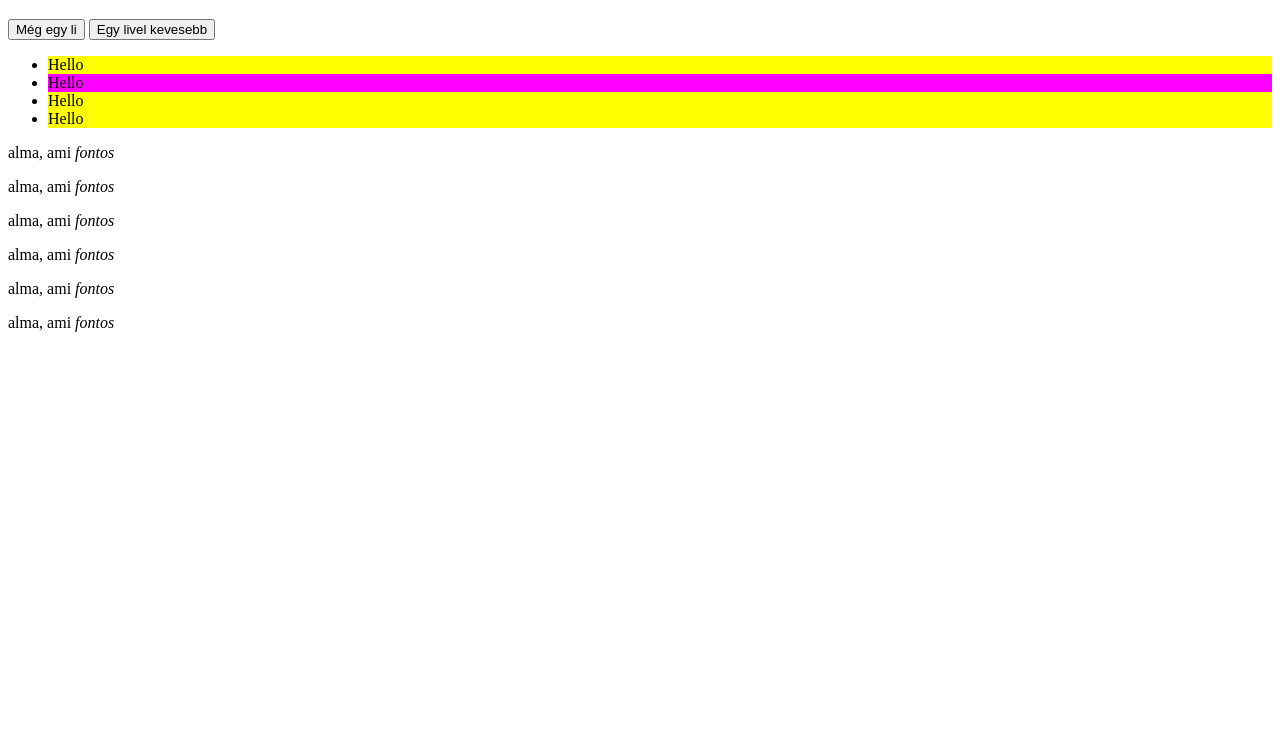
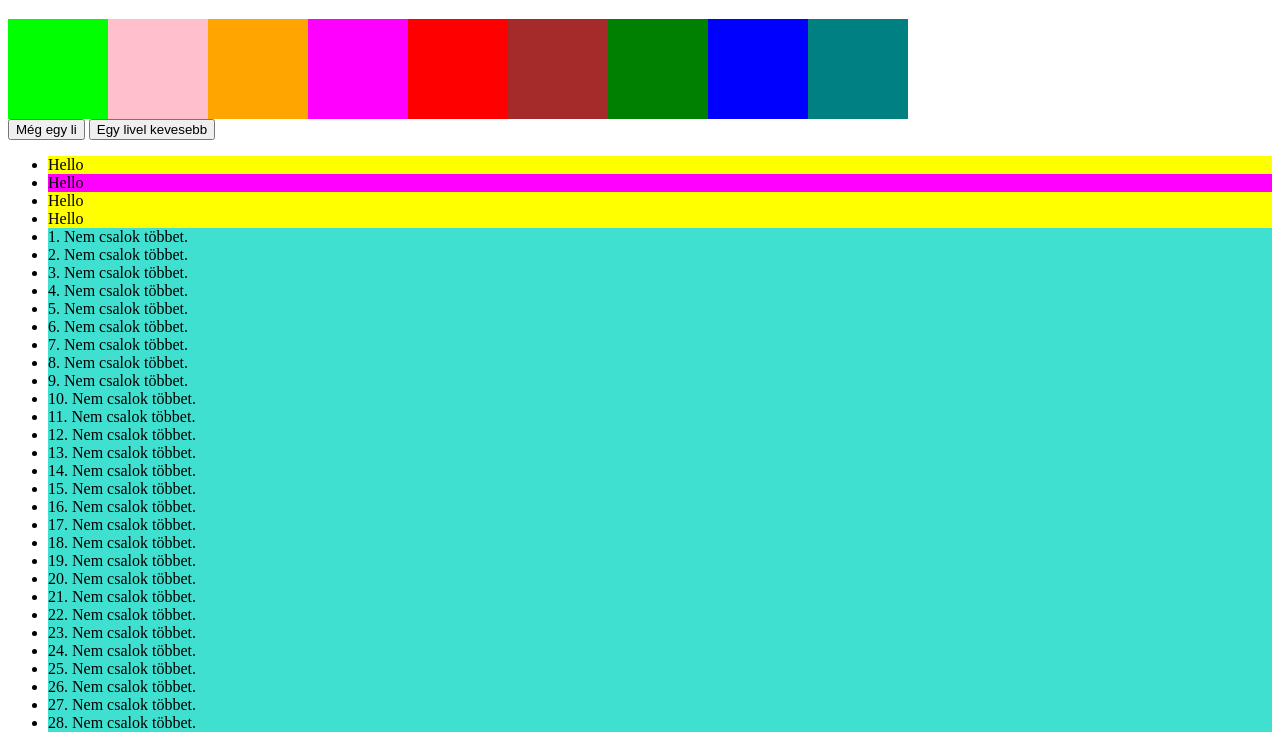
Before and after one commit to fekegyuri/MyFirstApp, a plain HTML site: page vscode-practice/kilencedik-nap/index.html in a window 1280 px wide. Shown: the part 61-793 px from the top of the page. Drawn offline with nearby package versions, Linux system fonts and the light colour scheme.

Commit message:
9. nap volt 2

```diff
--- a/vscode-practice/kilencedik-nap/index.html
+++ b/vscode-practice/kilencedik-nap/index.html
@@ -9,6 +9,7 @@
 </head>
 <body>
     <h1>Első lépések Java Scripttel</h1>
+    <div class="kontener"></div>
     <button id="plusz">Még egy li</button>
     <button id="minusz">Egy livel kevesebb</button>
     <ul>
--- a/vscode-practice/kilencedik-nap/scripts.js
+++ b/vscode-practice/kilencedik-nap/scripts.js
@@ -52,3 +52,22 @@ $('button').click(MegEgyLi) */
 $('#minusz').click(() => {
     $("li:last-of-type").remove()
 })
+
+//Ciklusok
+
+for (let i = 0; i < 100; i = i + 1) {
+    $('ul').append(`<li>${i + 1}. Nem csalok többet.</li>`)
+}
+
+let szinek = ['orange', 'magenta', 'red', 'brown', 'green', 'blue', 'teal']
+
+function egySzinDoboz(szin) {
+    $('.kontener').append('<div class="doboz"></div>')
+    $('.kontener div:last-of-type').css('background-color', szin)
+
+}
+
+egySzinDoboz('lime')
+egySzinDoboz('pink')
+
+szinek.forEach(egySzinDoboz)
--- a/vscode-practice/kilencedik-nap/style.css
+++ b/vscode-practice/kilencedik-nap/style.css
@@ -5,3 +5,12 @@
 li {
     background: turquoise;
 }
+
+.doboz {
+    width: 100px;
+    height: 100px;
+}
+
+.kontener {
+    display: flex;
+}
```
